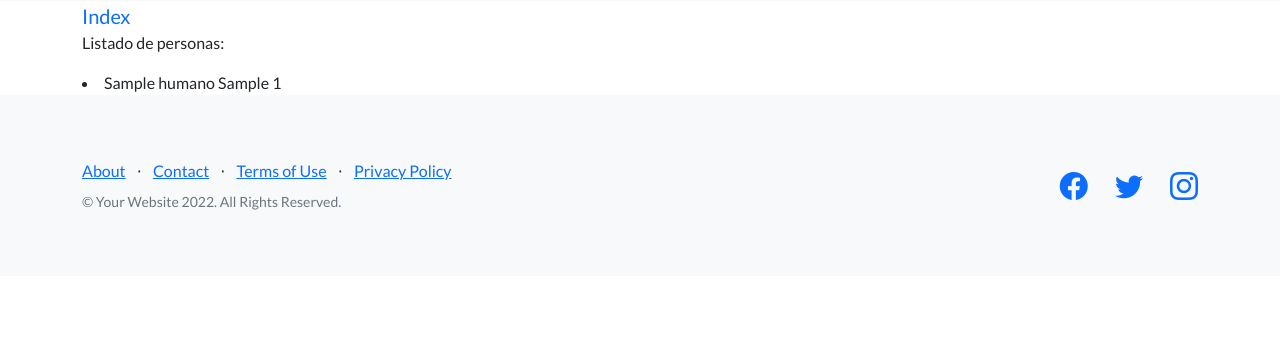
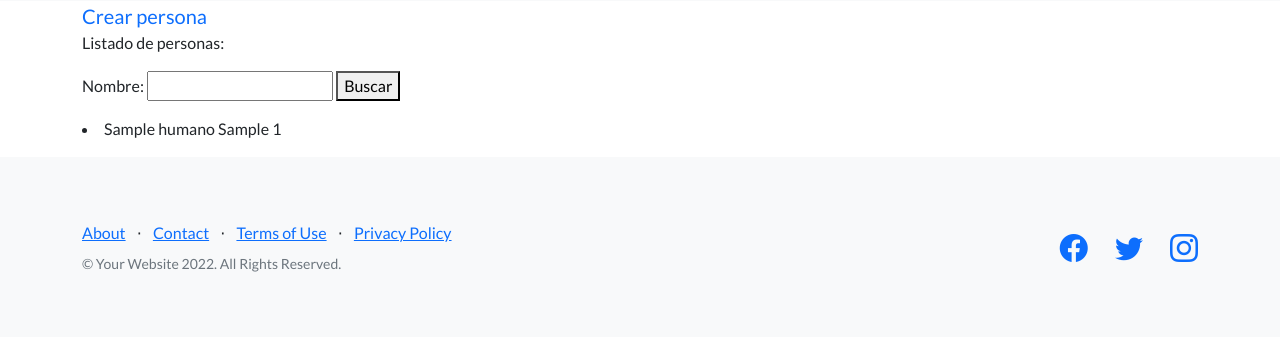
Before and after one commit to tbergallo/Django1, a Django app: page /ver-personas/ in a window 1280 px wide. Shown: the part 55-392 px from the top of the page. Run offline with Django 4.2, Linux system fonts and the light colour scheme; tables that the repository leaves empty hold one stand-in row (values such as "Sample post"); some libraries are stand-ins or nearby versions.

Commit message:
Termine clase 3 de intermediate

```diff
--- /dev/null
+++ b/home/forms.py
@@ -0,0 +1,10 @@
+from django import forms
+
+class HumanoFormulario(forms.Form):
+    nombre = forms.CharField(max_length=30)
+    apellido = forms.CharField(max_length=30)
+    edad = forms.IntegerField()
+    fecha_creacion = forms.DateField(required=False)
+
+class BusquedaHumanoFormulario(forms.Form):
+    nombre = forms.CharField(max_length=30, required=False)
--- a/home/templates/home/ver_personas.html
+++ b/home/templates/home/ver_personas.html
@@ -6,12 +6,29 @@
 
 {% block mi_contenido %}
 
-<a class="navbar-brand" href={% url 'index' %}>Index</a>
+<a class="navbar-brand" href={% url 'crear_persona' %}>Crear persona</a>
 
 <p>Listado de personas:</p>
 
-{% for persona in personas  %}
-<li>{{persona.nombre}} {{persona.apellido}} {{persona.edad}}</li>
-{% endfor %}
+<form action="{% url 'ver_personas' %}" method="GET">
+
+    {{formulario}}
+    <button>Buscar</button>
+
+</form>
+
+<p>
+    {% if personas %}
+
+    {% for persona in personas  %}
+    <li>{{persona.nombre}} {{persona.apellido}} {{persona.edad}}</li>
+    {% endfor %}
+
+    {% else %}
+    <p>No se encontraron resultados.</p>
+
+    {% endif %}
+
+</p>
 
 {% endblock mi_contenido %}
--- a/home/urls.py
+++ b/home/urls.py
@@ -10,5 +10,5 @@ urlpatterns = [
     path('tu-template/<str:nombre>', views.tu_template),
     path('prueba-template/', views.prueba_template),
     path('ver-personas/', views.ver_personas, name='ver_personas'),
-    path('crear-persona/<str:nombre>/<str:apellido>/', views.crear_persona),
+    path('crear-persona/', views.crear_persona, name='crear_persona'),
 ]
--- a/home/views.py
+++ b/home/views.py
@@ -1,9 +1,9 @@
 from django.http import HttpResponse
 from datetime import datetime
 from django.template import Context, Template, loader
-from django.shortcuts import render
+from django.shortcuts import render, redirect
 import random
-
+from home.forms import BusquedaHumanoFormulario, HumanoFormulario
 from home.models import Humano
 
 
@@ -47,25 +47,41 @@ def prueba_template(request):
 
     return HttpResponse(template_renderizado)
 
-def crear_persona(request, nombre, apellido):
+def crear_persona(request):
 
-    persona = Humano(nombre=nombre, apellido=apellido, edad=random.randrange(1,99), fecha_nacimiento=datetime.now())
-    persona.save()
-    # template = loader.get_template('crear_persona.html')
-    # template_renderizado = template.render({'personas': persona, 'nombre': persona.nombre})
-    # return HttpResponse(template_renderizado)
-    return render(request, 'home/crear_persona.html', {'personas': persona, 'nombre': persona.nombre})
+    if request.method == 'POST':
+        formulario = HumanoFormulario(request.POST)
+
+        if formulario.is_valid():
+            data = formulario.cleaned_data
+            nombre = data['nombre']
+            apellido = data['apellido']
+            edad = data['edad']
+            fecha_creacion = data.get('fecha_creacion', datetime.now())
+
+            persona = Humano(nombre=nombre, apellido=apellido, edad=edad, fecha_creacion=fecha_creacion)
+            persona.save()
+
+        return redirect('ver_personas')
+
+    formulario = HumanoFormulario()
+
+
+    return render(request, 'home/crear_persona.html', {'formulario': formulario})
 
 
 def ver_personas(request):
 
-    personas = Humano.objects.all()
+    formulario = BusquedaHumanoFormulario()
 
-    # template = loader.get_template('ver_personas.html')
-    # template_renderizado = template.render({'personas': personas})
-    # return HttpResponse(template_renderizado)
+    nombre = request.GET.get('nombre')
+    if nombre:
+        personas = Humano.objects.filter(nombre__icontains=nombre)
+    else:
+        personas = Humano.objects.all()
 
-    return render(request, 'home/ver_personas.html', {'personas': personas})
+
+    return render(request, 'home/ver_personas.html', {'personas': personas, 'formulario': formulario})
 
 def index (request):
     return render(request, 'home/index.html')
```
Also changed, not shown: home/templates/home/crear_persona.html (+15 -12 lines).
